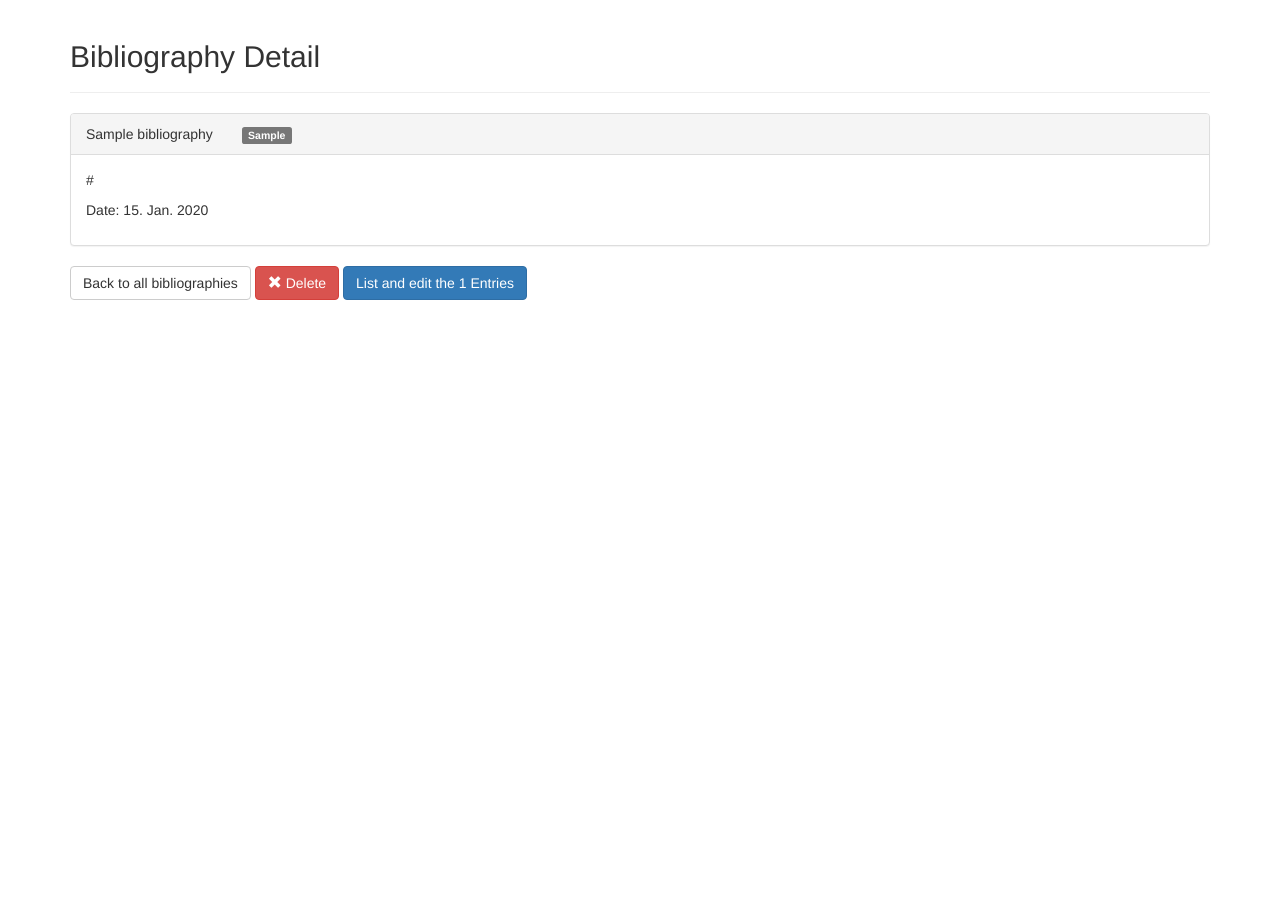
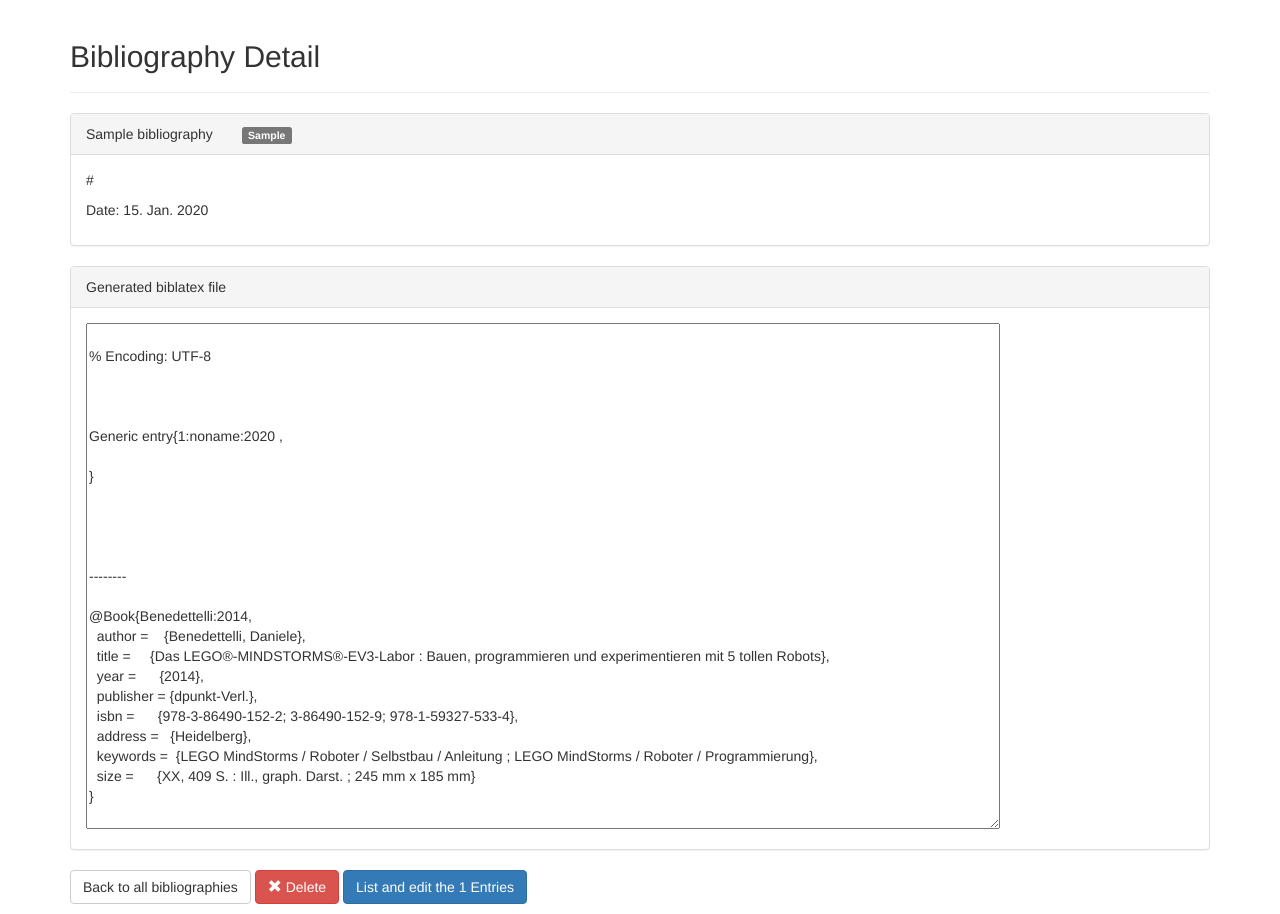
Before and after one commit to dolonnen/bibbutler, a Django app: page /bibbutler/bib/1/ in a window 1280 px wide. Shown: the part 52-966 px from the top of the page. Before the commit the page ends 352 px from the top, so only its background shows below. Run offline with Django 3.2, Linux system fonts and the light colour scheme; tables that the repository leaves empty hold one stand-in row (values such as "Sample post"); some libraries are stand-ins or nearby versions.

Commit message:
generating biblatex, initial work

```diff
--- a/bibbutler_web/templates/bibbutler_web/bib_detail.html
+++ b/bibbutler_web/templates/bibbutler_web/bib_detail.html
@@ -13,8 +13,18 @@
   </div>
 </div>
 
+<div class="panel panel-default">
+  <div class="panel-heading">
+    Generated biblatex file
+  </div>
+  <div class="panel-body">
+    <textarea readonly cols="110" rows="25">{{ bibtex_generate }}</textarea>
+  </div>
+</div>
+
 <a href="{% url 'bib_list' %}" class="btn btn-default">Back to all bibliographies</a>
 <a href="{% url 'bib_delete' bibliography.id %}" class="btn btn-danger"><span class="glyphicon glyphicon-remove"></span> Delete</a>
 <a href="{% url 'entry_list' bibliography.id %}" class="btn btn-primary">List and edit the {{ bibliography.entry_set.count }} Entries</a>
+{#<a href="{% url 'bib_generate' bibliography.id %}" class="btn btn-success" target="_blank">Generate .bib</a>#}
 
 {% endblock content %}
--- /dev/null
+++ b/bibbutler_web/templates/bibbutler_web/bibliography.html
@@ -0,0 +1,25 @@
+{% load my_helpers %}
+
+% Encoding: UTF-8
+
+{% for entry in entry_list %}
+
+{% get_class_verbose_name entry %}{% lb %}{{ entry.get_bibtex_key }} ,
+
+}
+
+{% endfor %}
+
+
+--------
+
+@Book{Benedettelli:2014,
+  author =    {Benedettelli, Daniele},
+  title =     {Das LEGO®-MINDSTORMS®-EV3-Labor : Bauen, programmieren und experimentieren mit 5 tollen Robots},
+  year =      {2014},
+  publisher = {dpunkt-Verl.},
+  isbn =      {978-3-86490-152-2; 3-86490-152-9; 978-1-59327-533-4},
+  address =   {Heidelberg},
+  keywords =  {LEGO MindStorms / Roboter / Selbstbau / Anleitung ; LEGO MindStorms / Roboter / Programmierung},
+  size =      {XX, 409 S. : Ill., graph. Darst. ; 245 mm x 185 mm}
+}
--- a/bibbutler_web/templatetags/my_helpers.py
+++ b/bibbutler_web/templatetags/my_helpers.py
@@ -2,6 +2,16 @@ from django import template
 from bibbutler_web.models.entry import entry_types
 
 register = template.Library()
+
+
+@register.simple_tag
+def lb():
+    return '{'
+
+
+@register.simple_tag
+def rb():
+    return '}'
 
 
 @register.simple_tag
--- a/bibbutler_web/urls.py
+++ b/bibbutler_web/urls.py
@@ -9,6 +9,7 @@ urlpatterns = [
     url(r'^bib/(?P<pk>[0-9]+)/$', views.BibDetailView.as_view(), name='bib_detail'),
     url(r'^bib/(?P<pk>[0-9]+)/delete/$', views.BibDeleteView.as_view(), name='bib_delete'),
     url(r'^bib/(?P<pk>[0-9]+)/duplicate/$', views.BibDuplicateView.as_view(), name='bib_duplicate'),
+    url(r'^bib/(?P<pk>[0-9]+)/generate/$', views.BibGenerateView.as_view(), name='bib_generate'),
 
     url(r'^bib/(?P<pk>[0-9]+)/entries/$', views.EntryListView.as_view(), name='entry_list'),
     url(r'^bib/(?P<pk>[0-9]+)/entries/new/$', views.EntryCreateView.as_view(), name='new_entry'),
--- a/bibbutler_web/views.py
+++ b/bibbutler_web/views.py
@@ -1,6 +1,6 @@
 from django.views.generic import View, TemplateView, ListView, DetailView, UpdateView, CreateView
 from django.shortcuts import get_object_or_404, redirect
-from django.http import HttpResponse
+from django.template.loader import render_to_string
 from bibbutler_web.models.general import Bibliography
 from bibbutler_web.models.entry import *
 from bibbutler_web.tools import duplicate_bib
@@ -18,6 +18,12 @@ class BibListView(ListView):
 class BibDetailView(DetailView):
     template_name = 'bibbutler_web/bib_detail.html'
     model = Bibliography
+
+    def get_context_data(self, **kwargs):
+        context = super(BibDetailView, self).get_context_data(**kwargs)
+        entry_list = Entry.objects.filter(bibliography_id=self.kwargs['pk'])
+        context['bibtex_generate'] = render_to_string('bibbutler_web/bibliography.html', {'entry_list': entry_list})
+        return context
 
 
 class EntryListView(ListView):
@@ -87,3 +93,17 @@ class BibDuplicateView(View):
         old_bib = get_object_or_404(Bibliography, pk=kwargs['pk'])
         duplicate_bib(old_bib)
         return redirect('bib_list')
+
+
+class BibGenerateView(ListView):
+    template_name = 'bibbutler_web/bibliography.html'
+    model = Entry
+
+    def get_queryset(self):
+        return Entry.objects.filter(bibliography_id=self.kwargs['pk'])
+
+    def get_context_data(self, **kwargs):
+        context = super(BibGenerateView, self).get_context_data(**kwargs)
+        bib = Bibliography.objects.get(id=self.kwargs['pk'])
+        context['bib'] = bib
+        return context
```
